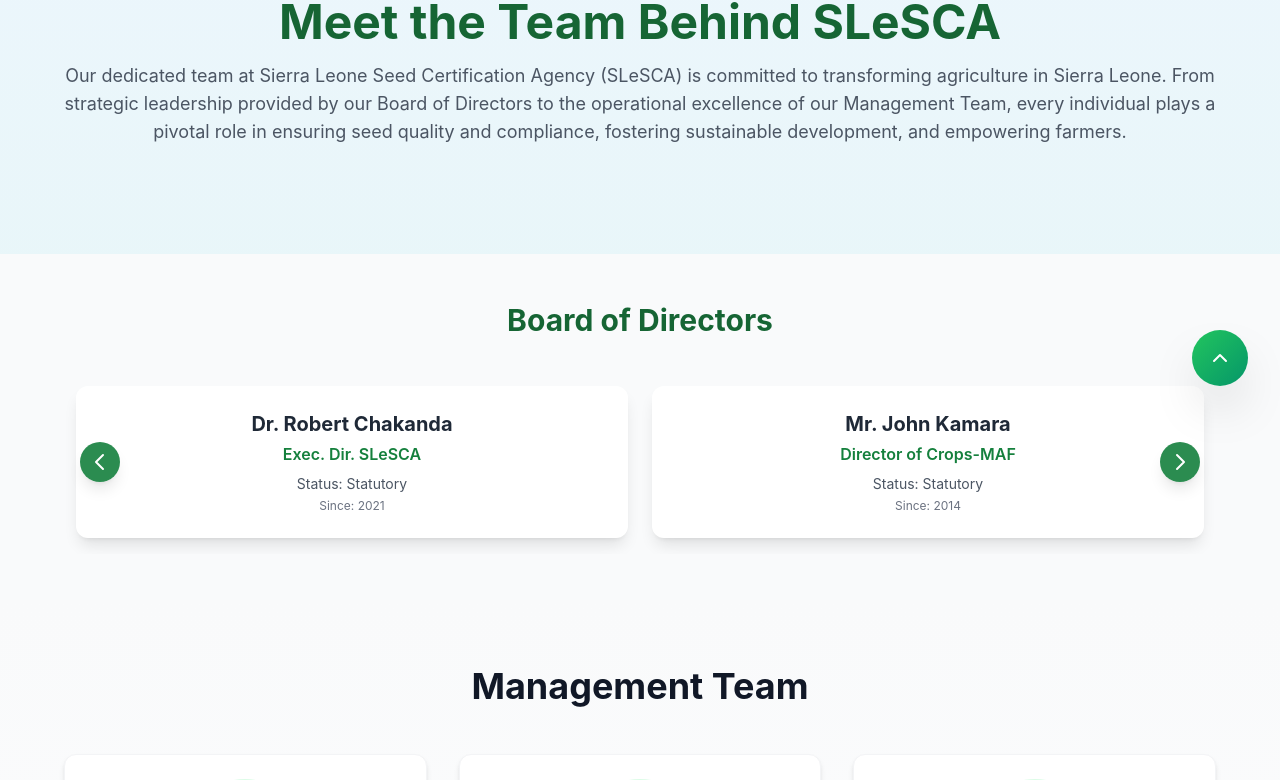
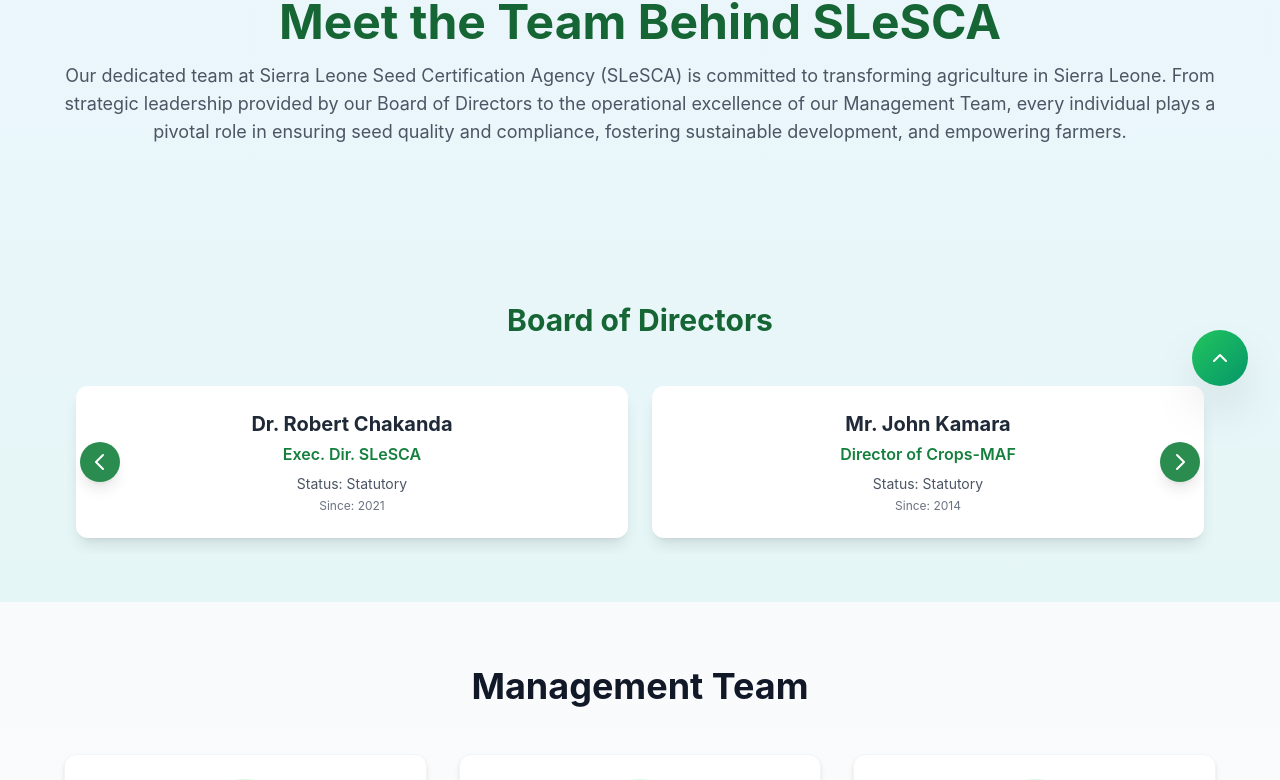
Before and after one commit to samuelmoiwa/slesca, a React (Create React App) app: page /team in a window 1280 px wide. Shown: the part 382-1162 px from the top of the page. Built offline with nearby package versions, Linux system fonts and the light colour scheme; a web font is replaced by a local one.

Commit message:
update ui

```diff
--- a/src/components/team/BoardOfDirectors.jsx
+++ b/src/components/team/BoardOfDirectors.jsx
@@ -75,7 +75,7 @@
 const BoardOfDirectors = () => {
   return (
     <section className="w-full flex justify-center items-center">
-      <div className="py-12 bg-gray-50 w-full max-w-[90rem]">
+      <div className="py-12  w-full max-w-[90rem]">
         <div className="container mx-auto px-6 lg:px-16 max-w-7xl relative">
           <h2 className="text-3xl font-bold text-green-800 text-center mb-8">
             Board of Directors
```
